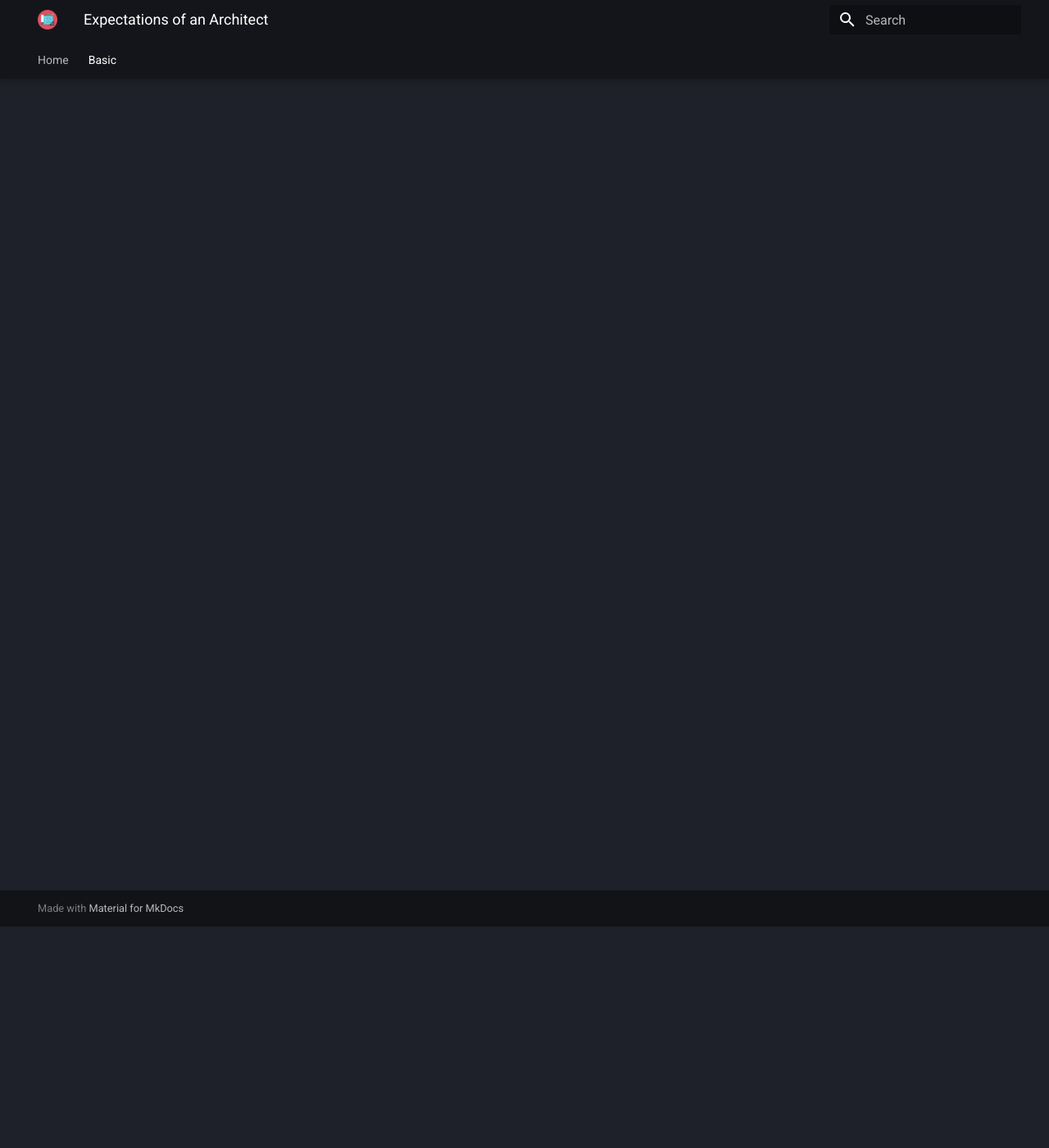
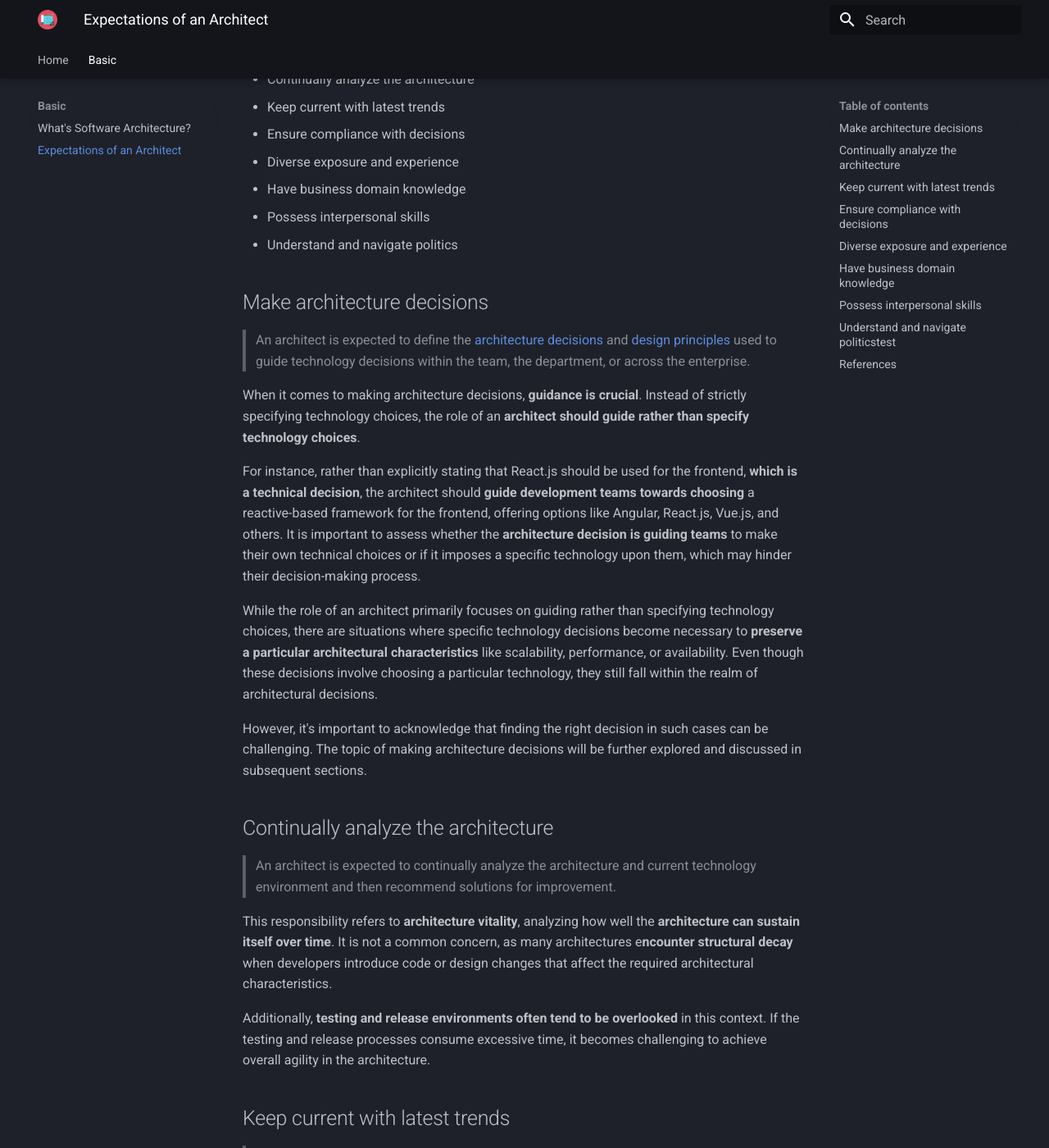
Before and after one commit to RomeroGabriel/mastering-software-architecture, an MkDocs documentation site: the page built from documentation/basic/expectations_of_architect.md, in a window 1280 px wide and 1400 px high, scrolled down 270 px. Shown: the whole window at 82% size. Built offline with MkDocs 1.6.1 and Material for MkDocs 9.7.7, drawn with Linux system fonts in a browser that asks for light colours; some of the changed text lies outside the part shown.

Commit message:
Doing: expectations of architect

```diff
--- a/documentation/basic/expectations_of_architect.md
+++ b/documentation/basic/expectations_of_architect.md
@@ -1 +1,62 @@
 # Expectations of an Architect
+
+Defining the role of a software architect can be challenging, as it encompasses various aspects. However, it is essential to outline the **expectations and responsibilities** associated with the architect's role.
+
+- Make architecture decisions
+- Continually analyze the architecture
+- Keep current with latest trends
+- Ensure compliance with decisions
+- Diverse exposure and experience
+- Have business domain knowledge
+- Possess interpersonal skills
+- Understand and navigate politics
+
+## Make architecture decisions
+
+> An architect is expected to define the [architecture decisions](https://romerogabriel.github.io/mastering-software-architecture/basic/whats_software_arc/#architecture-decisions) and [design principles](https://romerogabriel.github.io/mastering-software-architecture/basic/whats_software_arc/#design-principles) used to guide technology decisions within the team, the department, or across the enterprise.
+
+When it comes to making architecture decisions, **guidance is crucial**. Instead of strictly specifying technology choices, the role of an **architect  should guide rather than specify technology choices**.
+
+For instance, rather than explicitly stating that React.js should be used for the frontend, **which is a technical decision**, the architect should **guide development teams towards choosing** a reactive-based framework for the frontend, offering options like Angular, React.js, Vue.js, and others. It is important to assess whether the **architecture decision is guiding teams** to make their own technical choices or if it imposes a specific technology upon them, which may hinder their decision-making process.
+
+While the role of an architect primarily focuses on guiding rather than specifying technology choices, there are situations where specific technology decisions become necessary to **preserve a particular architectural characteristics** like scalability, performance, or availability. Even though these decisions involve choosing a particular technology, they still fall within the realm of architectural decisions.
+
+However, it's important to acknowledge that finding the right decision in such cases can be challenging. The topic of making architecture decisions will be further explored and discussed in subsequent sections.
+
+## Continually analyze the architecture
+
+> An architect is expected to continually analyze the architecture and current technology environment and then recommend solutions for improvement.
+
+This responsibility refers to **architecture vitality**, analyzing how well the **architecture can sustain itself over time**. It is not a common concern, as many architectures e**ncounter structural decay** when developers introduce code or design changes that affect the required architectural characteristics.
+
+Additionally, **testing and release environments often tend to be overlooked** in this context. If the testing and release processes consume excessive time, it becomes challenging to achieve overall agility in the architecture.
+
+## Keep current with latest trends
+
+> An architect is expected to keep current with the latest technology and industry trends.
+
+Keeping up with the latest trends is crucial for staying relevant in the field of architecture. The **decisions made by an architect often have long-lasting effects and can be challenging to modify later on**. By actively staying informed about and embracing key trends, architects can **better prepare for the future and make well-informed decisions** that align with industry advancements. This proactive approach ensures that architectural decisions are forward-thinking and capable of meeting evolving needs and challenges.
+
+## Ensure compliance with decisions
+
+> An architect is expected to ensure compliance with architecture decisions and design principles.
+
+## Diverse exposure and experience
+
+> An architect is expected to have exposure to multiple and diverse technologies, frameworks, platforms, and environments.
+
+## Have business domain knowledge
+
+> An architect is expected to have a certain level of business domain expertise.
+
+## Possess interpersonal skills
+
+> An architect is expected to possess exceptional interpersonal skills, including teamwork, facilitation, and leadership.
+
+## Understand and navigate politicstest
+
+> An architect is expected to understand the political climate of the enterprise and be able to navigate the politics.
+
+## References
+
+- [Fundamentals of Software Architecture](https://learning.oreilly.com/library/view/fundamentals-of-software/9781492043447/)
```
